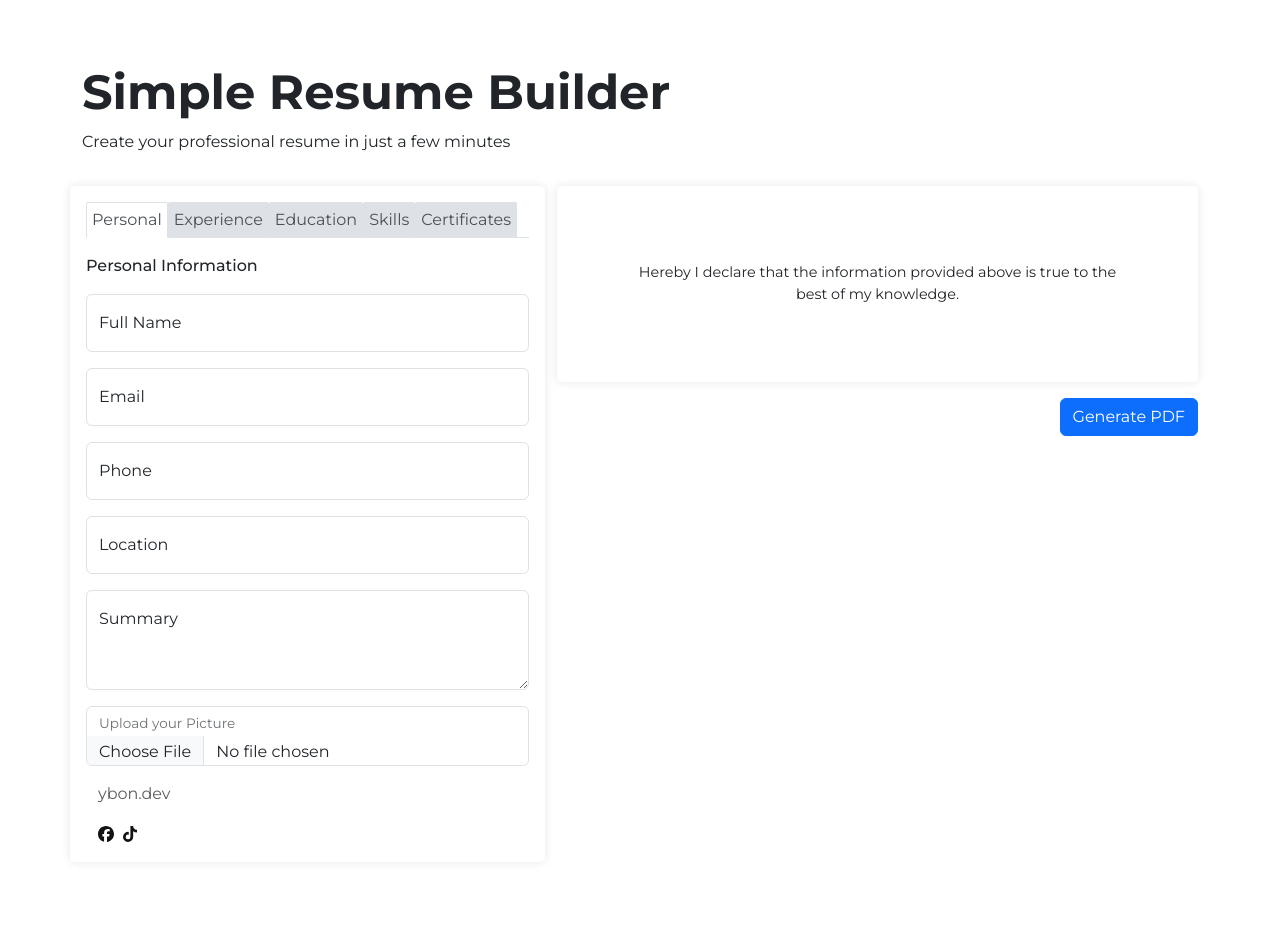
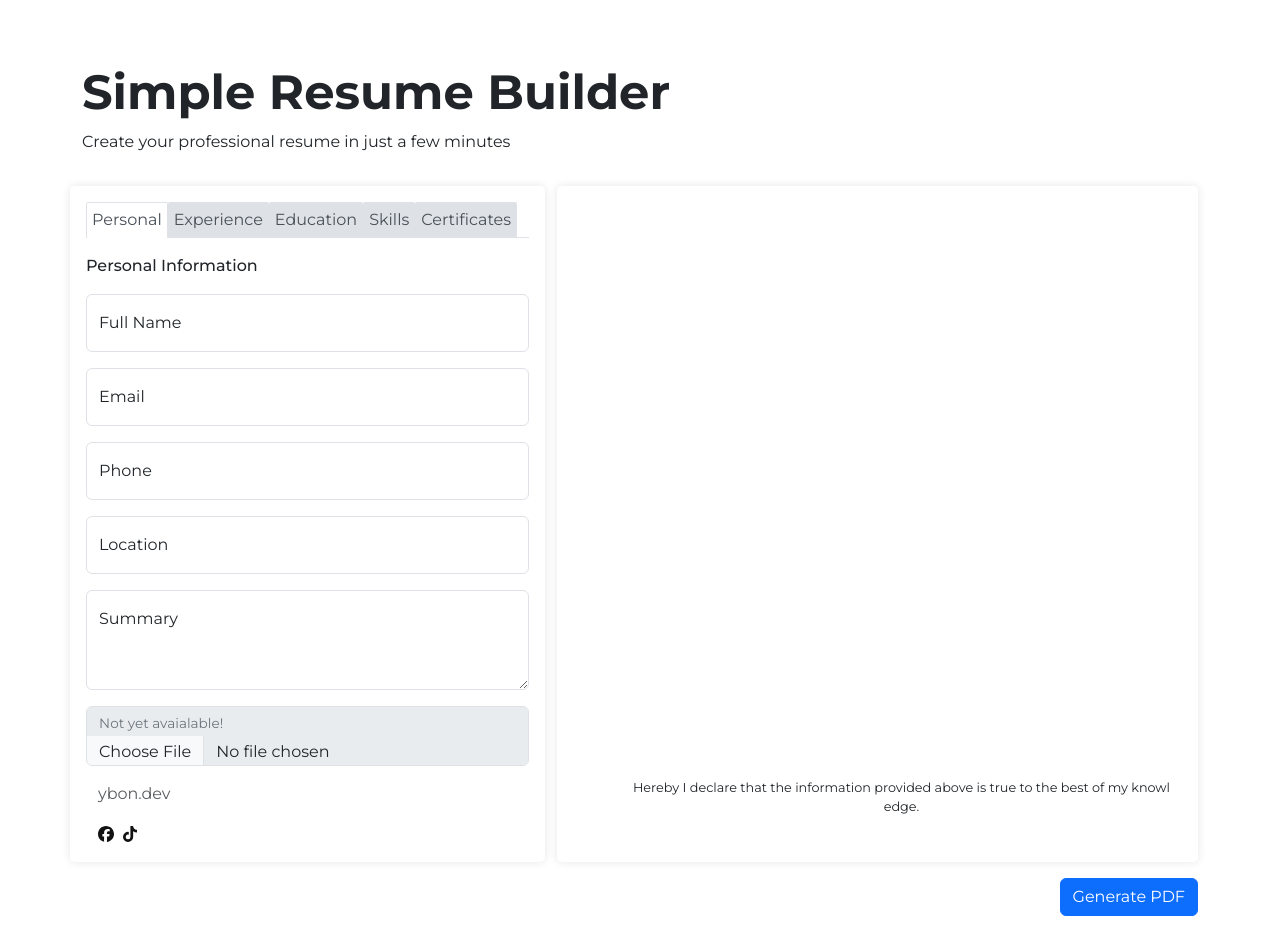
Before and after one commit to ybondev/resume-builder, a Next.js app: page / in a window 1280 px wide. Built offline with nearby package versions, Linux system fonts and the light colour scheme.

Commit message:
made some changes in the css

```diff
--- a/app/components/FormPersonal.jsx
+++ b/app/components/FormPersonal.jsx
@@ -94,8 +94,9 @@ const FormPersonal = ({ formData, setFormData }) => {
           className="form-control"
           placeholder="Upload your Picture"
           onChange={handleImageUpload}
+          disabled
         ></input>
-        <label htmlFor="floatingImage">Upload your Picture</label>
+        <label htmlFor="floatingImage">Not yet avaialable!</label>
       </div>
     </div>
   );
--- a/app/globals.css
+++ b/app/globals.css
@@ -32,6 +32,7 @@ main .txt-title {
   padding: 1rem;
   border-radius: 5px;
   box-shadow: 0 0 10px rgba(0, 0, 0, 0.1);
+  height: 100%;
 }
 
 .date-start,
@@ -63,6 +64,7 @@ input[type="file"] {
   word-break: break-all; /* Breaks words at arbitrary points if necessary */
   white-space: normal; /* Allows text to wrap normally */
   position: relative;
+  height: 100%;
 }
 
 .resume-preview p {
@@ -84,7 +86,9 @@ input[type="file"] {
 }
 
 .resume-hereby {
-  font-size: .9em;
+  position: absolute;
+  bottom: 20px;
+  font-size: .8em;
   padding: 2em;
 }
 
```
